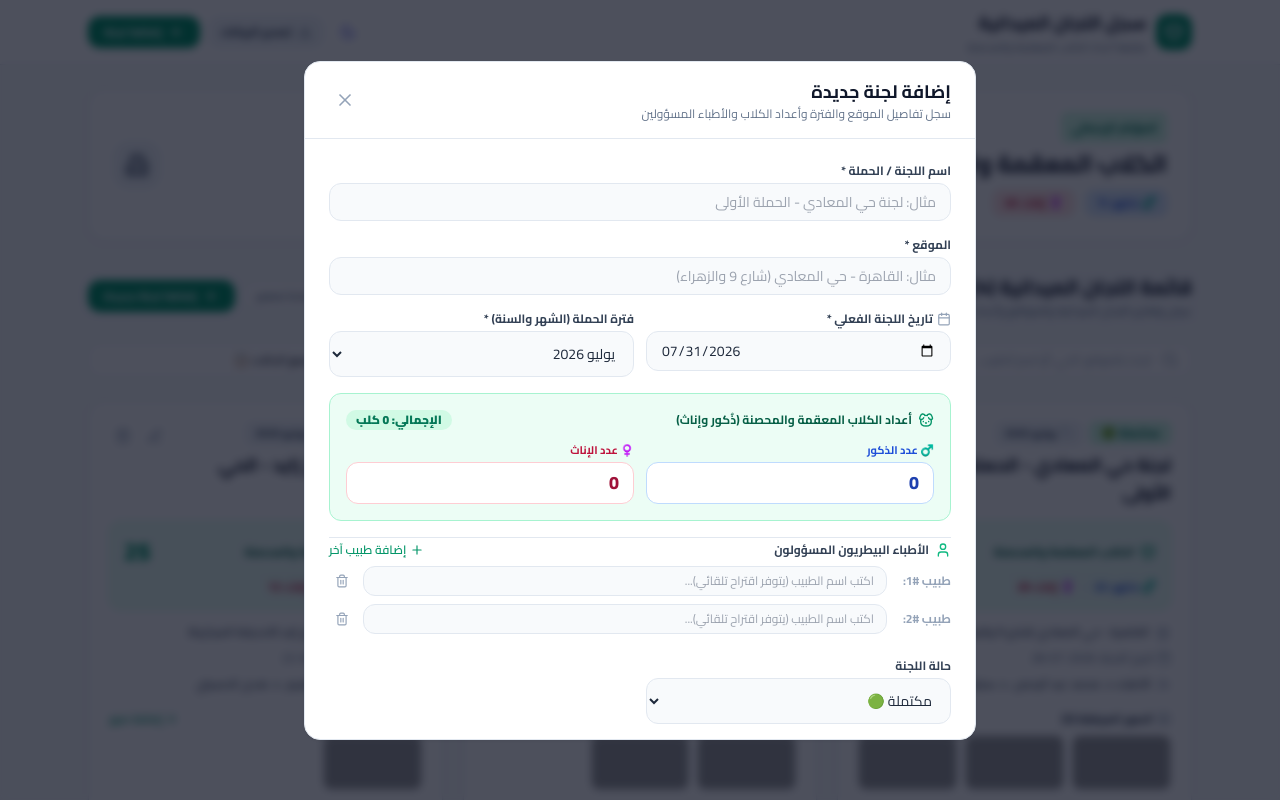
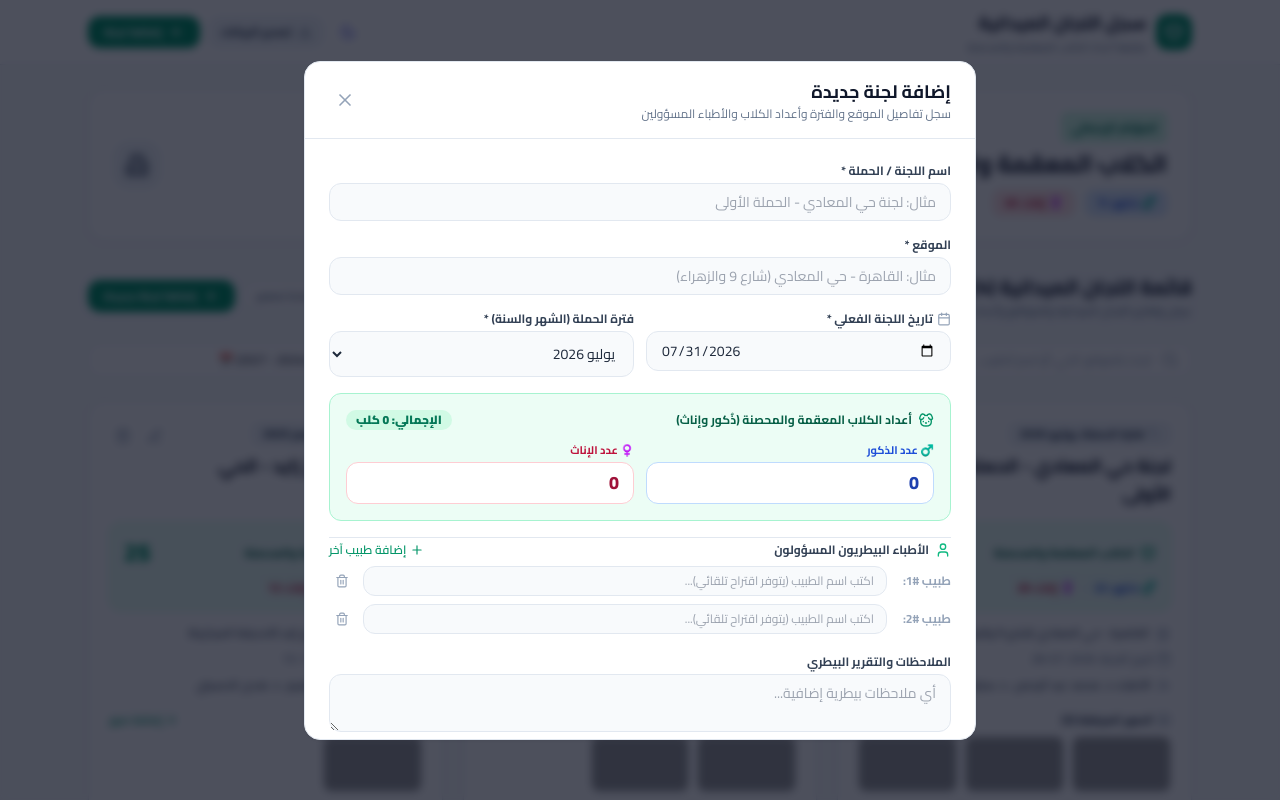
Before and after one commit to 0xAnan/tnvr-doctor-portal, a React (Vite) app: page / in a window 1280 px wide. Both pictures are taken after a click on the button "إضافة لجنة". Shown: the top 800 px of the page. Built offline with nearby package versions, Linux system fonts and the light colour scheme; grey boxes are pictures that could not be loaded.

Commit message:
Expand campaign period to 2024-2027 and remove committee status field

```diff
--- a/src/App.jsx
+++ b/src/App.jsx
@@ -6,13 +6,13 @@ import CommitteeModal from './components/CommitteeModal';
 import ImageLightboxModal from './components/ImageLightboxModal';
 import DetailViewModal from './components/DetailViewModal';
 import { initialCommittees, monthYearOptions } from './data/mockData';
-import { Search, Filter, Plus, Dog, RefreshCw, Tag } from 'lucide-react';
+import { Search, Plus, Dog, RefreshCw, Tag } from 'lucide-react';
 
 export default function App() {
   const [darkMode, setDarkMode] = useState(false);
 
   const [committees, setCommittees] = useState(() => {
-    const saved = localStorage.getItem('tnvr_committees_data_v3');
+    const saved = localStorage.getItem('tnvr_committees_data_v4');
     if (saved) {
       try {
         return JSON.parse(saved);
@@ -24,7 +24,7 @@ export default function App() {
   });
 
   useEffect(() => {
-    localStorage.setItem('tnvr_committees_data_v3', JSON.stringify(committees));
+    localStorage.setItem('tnvr_committees_data_v4', JSON.stringify(committees));
   }, [committees]);
 
   useEffect(() => {
@@ -38,7 +38,6 @@ export default function App() {
   }, [darkMode]);
 
   const [searchQuery, setSearchQuery] = useState('');
-  const [selectedStatus, setSelectedStatus] = useState('all');
   const [selectedMonthYear, setSelectedMonthYear] = useState('all');
 
   const [isAddModalOpen, setIsAddModalOpen] = useState(false);
@@ -52,7 +51,7 @@ export default function App() {
 
   const [detailCommittee, setDetailCommittee] = useState(null);
 
-  // Extract all unique doctor names for autocomplete
+  // Extract unique doctors for autocomplete
   const existingDoctors = Array.from(
     new Set(
       committees.flatMap(c => c.doctors || [c.doctorInCharge]).filter(Boolean)
@@ -82,7 +81,7 @@ export default function App() {
   const handleResetData = () => {
     if (window.confirm('هل تريد استعادة البيانات التجريبية الافتراضية؟')) {
       setCommittees(initialCommittees);
-      localStorage.removeItem('tnvr_committees_data_v3');
+      localStorage.removeItem('tnvr_committees_data_v4');
     }
   };
 
@@ -104,13 +103,10 @@ export default function App() {
       c.location.toLowerCase().includes(searchQuery.toLowerCase()) ||
       docs.some(d => d && d.toLowerCase().includes(searchQuery.toLowerCase()));
 
-    const matchesStatus =
-      selectedStatus === 'all' || c.status === selectedStatus;
-
     const matchesMonthYear =
       selectedMonthYear === 'all' || c.monthYear === selectedMonthYear;
 
-    return matchesSearch && matchesStatus && matchesMonthYear;
+    return matchesSearch && matchesMonthYear;
   });
 
   return (
@@ -140,7 +136,7 @@ export default function App() {
               قائمة اللجان الميدانية ({filteredCommittees.length})
             </h2>
             <p className="text-xs text-slate-500 dark:text-slate-400 mt-0.5">
-              عرض وتقارير اللجان الميدانية والمواقع وأعداد الكلاب المعقمة والمحصنة مقسمة بالذكور والإناث
+              عرض وتقارير اللجان الميدانية والمواقع وأعداد الكلاب المعقمة والمحصنة
             </p>
           </div>
 
@@ -167,11 +163,11 @@ export default function App() {
           </div>
         </div>
 
-        {/* Search and Filters Grid */}
+        {/* Search and Month-Year Category Filter */}
         <div className="grid grid-cols-1 sm:grid-cols-12 gap-3 mb-6">
 
           {/* Search Box */}
-          <div className="sm:col-span-6 relative">
+          <div className="sm:col-span-8 relative">
             <Search className="w-4 h-4 text-slate-400 absolute right-3.5 top-1/2 -translate-y-1/2" />
             <input
               type="text"
@@ -183,32 +179,17 @@ export default function App() {
           </div>
 
           {/* Month-Year Category Filter */}
-          <div className="sm:col-span-3 relative">
+          <div className="sm:col-span-4 relative">
             <Tag className="w-4 h-4 text-slate-400 absolute right-3.5 top-1/2 -translate-y-1/2" />
             <select
               value={selectedMonthYear}
               onChange={(e) => setSelectedMonthYear(e.target.value)}
               className="w-full pl-4 pr-10 py-2 rounded-xl bg-white dark:bg-slate-900 border border-slate-200 dark:border-slate-700 text-xs text-slate-900 dark:text-white focus:outline-none focus:border-emerald-500 appearance-none cursor-pointer"
             >
-              <option value="all">جميع فترات الحملات 📅</option>
+              <option value="all">جميع فترات الحملات (2024 - 2027) 📅</option>
               {monthYearOptions.map((opt, idx) => (
                 <option key={idx} value={opt}>{opt}</option>
               ))}
-            </select>
-          </div>
-
-          {/* Status Filter */}
-          <div className="sm:col-span-3 relative">
-            <Filter className="w-4 h-4 text-slate-400 absolute right-3.5 top-1/2 -translate-y-1/2" />
-            <select
-              value={selectedStatus}
-              onChange={(e) => setSelectedStatus(e.target.value)}
-              className="w-full pl-4 pr-10 py-2 rounded-xl bg-white dark:bg-slate-900 border border-slate-200 dark:border-slate-700 text-xs text-slate-900 dark:text-white focus:outline-none focus:border-emerald-500 appearance-none cursor-pointer"
-            >
-              <option value="all">جميع الحالات 📋</option>
-              <option value="completed">اللجان المكتملة 🟢</option>
-              <option value="active">جاري اليوم 🟡</option>
-              <option value="pending">المجدولة 🔵</option>
             </select>
           </div>
 
--- a/src/components/CommitteeCard.jsx
+++ b/src/components/CommitteeCard.jsx
@@ -8,21 +8,9 @@ export default function CommitteeCard({ committee, onOpenLightbox, onOpenDetail,
   const fCount = Number(committee.femalesCount) || 0;
   const combinedCount = committee.count ?? (mCount + fCount) ?? committee.totalDogs ?? 0;
 
-  // Doctors array or fallback single string
   const doctorsList = committee.doctors && committee.doctors.length > 0
     ? committee.doctors
     : (committee.doctorInCharge ? [committee.doctorInCharge] : []);
-
-  const getStatusBadge = (status) => {
-    switch (status) {
-      case 'completed':
-        return <span className="px-2.5 py-0.5 text-xs font-bold rounded-md bg-emerald-100 dark:bg-emerald-950/60 text-emerald-700 dark:text-emerald-400 border border-emerald-200 dark:border-emerald-800/40">مكتملة 🟢</span>;
-      case 'active':
-        return <span className="px-2.5 py-0.5 text-xs font-bold rounded-md bg-amber-100 dark:bg-amber-950/60 text-amber-700 dark:text-amber-400 border border-amber-200 dark:border-amber-800/40">جاري اليوم 🟡</span>;
-      default:
-        return <span className="px-2.5 py-0.5 text-xs font-bold rounded-md bg-blue-100 dark:bg-blue-950/60 text-blue-700 dark:text-blue-400 border border-blue-200 dark:border-blue-800/40">مجدولة 🔵</span>;
-    }
-  };
 
   return (
     <div className="clean-card rounded-2xl flex flex-col justify-between overflow-hidden transition-all hover:shadow-md">
@@ -30,20 +18,15 @@ export default function CommitteeCard({ committee, onOpenLightbox, onOpenDetail,
       {/* Content */}
       <div className="p-5 space-y-3.5">
 
-        {/* Status & Actions */}
+        {/* Title & Category & Actions */}
         <div className="flex items-start justify-between gap-2">
           <div className="space-y-1.5">
-            <div className="flex items-center gap-2 flex-wrap">
-              {getStatusBadge(committee.status)}
-
-              {/* Month & Year Category Badge */}
-              {committee.monthYear && (
-                <span className="px-2 py-0.5 text-[11px] font-bold rounded-md bg-slate-100 dark:bg-slate-800 text-slate-600 dark:text-slate-300 border border-slate-200 dark:border-slate-700 flex items-center gap-1">
-                  <Tag className="w-3 h-3 text-slate-400" />
-                  {committee.monthYear}
-                </span>
-              )}
-            </div>
+            {committee.monthYear && (
+              <span className="px-2.5 py-0.5 text-xs font-bold rounded-md bg-slate-100 dark:bg-slate-800 text-slate-700 dark:text-slate-300 border border-slate-200 dark:border-slate-700 inline-flex items-center gap-1">
+                <Tag className="w-3 h-3 text-slate-400" />
+                فترة الحملة: {committee.monthYear}
+              </span>
+            )}
 
             <h3 className="text-base sm:text-lg font-bold text-slate-900 dark:text-white leading-snug">
               {committee.title}
@@ -68,7 +51,7 @@ export default function CommitteeCard({ committee, onOpenLightbox, onOpenDetail,
           </div>
         </div>
 
-        {/* DOGS STAT CARD: Combined + Males & Females breakdown */}
+        {/* DOGS STAT CARD */}
         <div className="p-3.5 rounded-xl bg-emerald-50 dark:bg-emerald-950/40 border border-emerald-200/60 dark:border-emerald-800/40 space-y-1.5">
           <div className="flex items-center justify-between">
             <span className="text-xs font-bold text-emerald-800 dark:text-emerald-300 flex items-center gap-1.5">
--- a/src/components/CommitteeModal.jsx
+++ b/src/components/CommitteeModal.jsx
@@ -11,7 +11,6 @@ export default function CommitteeModal({ isOpen, onClose, onSave, editingCommitt
     malesCount: 0,
     femalesCount: 0,
     doctors: ['', ''], // Default 2 slots
-    status: 'completed',
     notes: '',
     images: []
   });
@@ -22,7 +21,6 @@ export default function CommitteeModal({ isOpen, onClose, onSave, editingCommitt
       if (editingCommittee.doctorInCharge && docs.length === 0) {
         docs = [editingCommittee.doctorInCharge];
       }
-      // Ensure at least 2 slots if fewer
       while (docs.length < 2) {
         docs.push('');
       }
@@ -43,8 +41,7 @@ export default function CommitteeModal({ isOpen, onClose, onSave, editingCommitt
         monthYear: 'يوليو 2026',
         malesCount: 0,
         femalesCount: 0,
-        doctors: ['', ''], // Default 2 slots
-        status: 'completed',
+        doctors: ['', ''],
         notes: '',
         images: []
       });
@@ -58,7 +55,6 @@ export default function CommitteeModal({ isOpen, onClose, onSave, editingCommitt
     setFormData(prev => ({ ...prev, [name]: value }));
   };
 
-  // Doctor slots handlers
   const handleDoctorChange = (index, value) => {
     setFormData(prev => {
       const updatedDocs = [...prev.doctors];
@@ -129,7 +125,7 @@ export default function CommitteeModal({ isOpen, onClose, onSave, editingCommitt
       alert('يرجى كتابة اسم اللجنة والموقع');
       return;
     }
-    // Clean up empty doctor strings
+
     const cleanedDoctors = formData.doctors.map(d => d.trim()).filter(Boolean);
     const m = Number(formData.malesCount) || 0;
     const f = Number(formData.femalesCount) || 0;
@@ -150,7 +146,6 @@ export default function CommitteeModal({ isOpen, onClose, onSave, editingCommitt
   return (
     <div className="fixed inset-0 z-50 flex items-center justify-center p-4 bg-slate-950/70 backdrop-blur-sm overflow-y-auto">
 
-      {/* HTML Datalist for Doctor Autocomplete */}
       <datalist id="existing-doctors-list">
         {existingDoctors.map((doc, idx) => (
           <option key={idx} value={doc} />
@@ -263,7 +258,6 @@ export default function CommitteeModal({ isOpen, onClose, onSave, editingCommitt
             </div>
 
             <div className="grid grid-cols-2 gap-3">
-              {/* Male Count */}
               <div className="space-y-1">
                 <label className="block text-[11px] font-bold text-blue-700 dark:text-blue-300">
                   ♂️ عدد الذكور
@@ -278,7 +272,6 @@ export default function CommitteeModal({ isOpen, onClose, onSave, editingCommitt
                 />
               </div>
 
-              {/* Female Count */}
               <div className="space-y-1">
                 <label className="block text-[11px] font-bold text-rose-700 dark:text-rose-300">
                   ♀️ عدد الإناث
@@ -341,26 +334,8 @@ export default function CommitteeModal({ isOpen, onClose, onSave, editingCommitt
             </div>
           </div>
 
-          {/* Status & Notes */}
-          <div className="grid grid-cols-1 sm:grid-cols-2 gap-3 pt-2">
-            <div className="space-y-1">
-              <label className="block text-xs font-bold text-slate-700 dark:text-slate-300">
-                حالة اللجنة
-              </label>
-              <select
-                name="status"
-                value={formData.status}
-                onChange={handleChange}
-                className="w-full px-3.5 py-2 rounded-xl bg-slate-50 dark:bg-slate-900 border border-slate-200 dark:border-slate-700 text-sm focus:outline-none focus:border-emerald-500"
-              >
-                <option value="completed">مكتملة 🟢</option>
-                <option value="active">جاري اليوم 🟡</option>
-                <option value="pending">مجدولة 🔵</option>
-              </select>
-            </div>
-          </div>
-
-          <div className="space-y-1">
+          {/* Notes */}
+          <div className="space-y-1 pt-1">
             <label className="block text-xs font-bold text-slate-700 dark:text-slate-300">
               الملاحظات والتقرير البيطري
             </label>
--- a/src/data/mockData.js
+++ b/src/data/mockData.js
@@ -1,3 +1,14 @@
+const months = [
+  "يناير", "فبراير", "مارس", "أبريل", "مايو", "يونيو",
+  "يوليو", "أغسطس", "سبتمبر", "أكتوبر", "نوفمبر", "ديسمبر"
+];
+
+const years = [2024, 2025, 2026, 2027];
+
+export const monthYearOptions = years.flatMap(year =>
+  months.map(month => `${month} ${year}`)
+);
+
 export const initialCommittees = [
   {
     id: "cm-001",
@@ -8,7 +19,6 @@ export const initialCommittees = [
     malesCount: 22,
     femalesCount: 20,
     doctors: ["د. محمد عبد الرحمن", "د. سارة محمود"],
-    status: "completed",
     notes: "تم تعقيم وتطعيم جميع الكلاب ضد رابيز (السعار) ووضع العلامات الأذنية (Ear-tipping). الحالة الصحية العامة ممتازة.",
     images: [
       {
@@ -37,7 +47,6 @@ export const initialCommittees = [
     malesCount: 16,
     femalesCount: 14,
     doctors: ["د. نادية مصطفى", "د. خالد عمر"],
-    status: "completed",
     notes: "حملة مكثفة لتعقيم وتطعيم كلاب الشوارع بالحي السكني بالكامل مع وضع أطوق عاكسة.",
     images: [
       {
@@ -56,18 +65,17 @@ export const initialCommittees = [
     id: "cm-003",
     title: "لجنة حي الشيخ زايد - الحي الثامن",
     location: "الجيزة - مدينة الشيخ زايد (الحديقة المركزية)",
-    date: "2026-06-22",
-    monthYear: "يونيو 2026",
+    date: "2025-11-15",
+    monthYear: "نوفمبر 2025",
     malesCount: 13,
     femalesCount: 12,
     doctors: ["د. عمرو إبراهيم", "د. هدى الحسيني"],
-    status: "completed",
     notes: "تمت المعاينة والتعقيم والتحصين بالتعاون مع مديرية الطب البيطري بالجيزة.",
     images: [
       {
         url: "https://images.unsplash.com/photo-1587300003388-59208cc962cb?auto=format&fit=crop&w=1000&q=80",
         caption: "متابعة الكلاب بعد التعقيم والتطعيم",
-        date: "2026-06-22"
+        date: "2025-11-15"
       }
     ]
   },
@@ -80,8 +88,7 @@ export const initialCommittees = [
     malesCount: 10,
     femalesCount: 8,
     doctors: ["د. ياسمين الشريف", "د. طارق سعيد"],
-    status: "active",
-    notes: "اللجنة مستمرة اليوم، تم الانتهاء من 18 كلب معقم ومحصن حتى الآن.",
+    notes: "تم الانتهاء من 18 كلب معقم ومحصن.",
     images: [
       {
         url: "https://images.unsplash.com/photo-1517849845537-4d257902454a?auto=format&fit=crop&w=1000&q=80",
@@ -92,21 +99,6 @@ export const initialCommittees = [
   }
 ];
 
-export const monthYearOptions = [
-  "يناير 2026",
-  "فبراير 2026",
-  "مارس 2026",
-  "أبريل 2026",
-  "مايو 2026",
-  "يونيو 2026",
-  "يوليو 2026",
-  "أغسطس 2026",
-  "سبتمبر 2026",
-  "أكتوبر 2026",
-  "نوفمبر 2026",
-  "ديسمبر 2026"
-];
-
 export const sampleImageOptions = [
   { url: "https://images.unsplash.com/photo-1548767797-d8c844163c4c?auto=format&fit=crop&w=1000&q=80", caption: "فحص طبي ميداني" },
   { url: "https://images.unsplash.com/photo-1576201836106-db1758fd1c97?auto=format&fit=crop&w=1000&q=80", caption: "ترقيم الأذن والتعقيم" },
```
